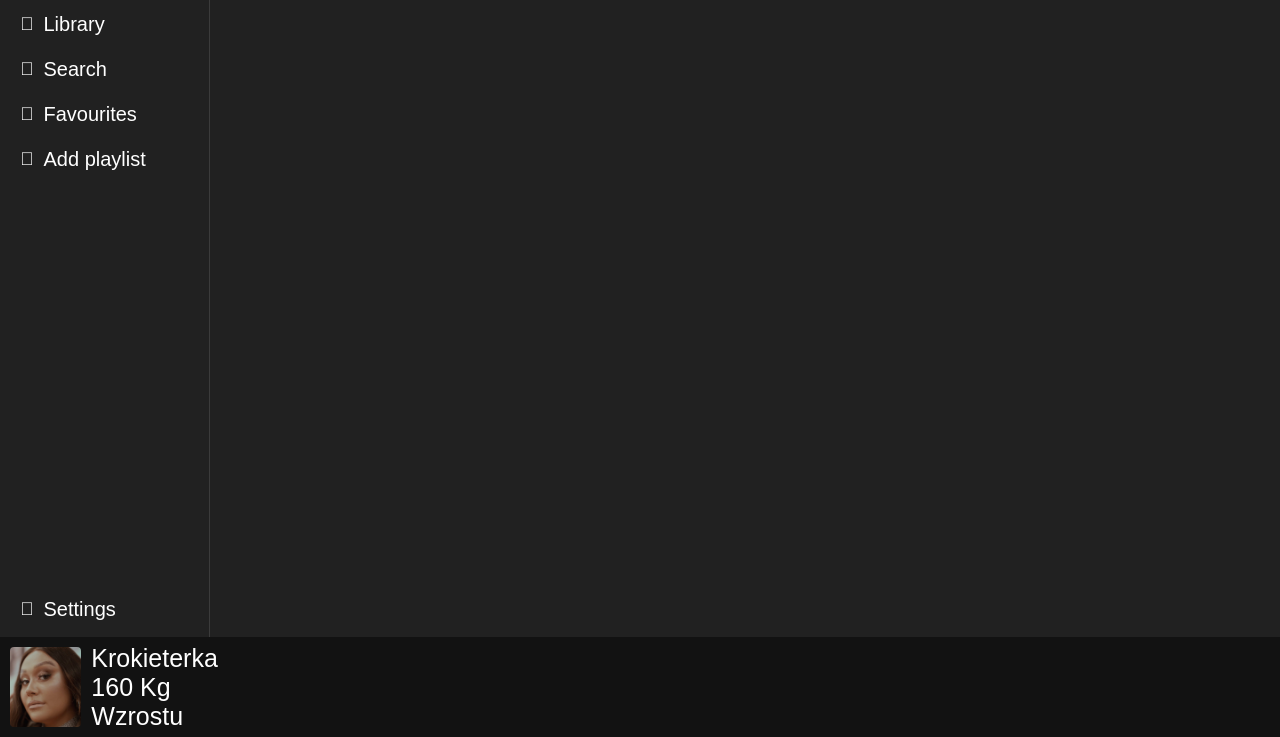
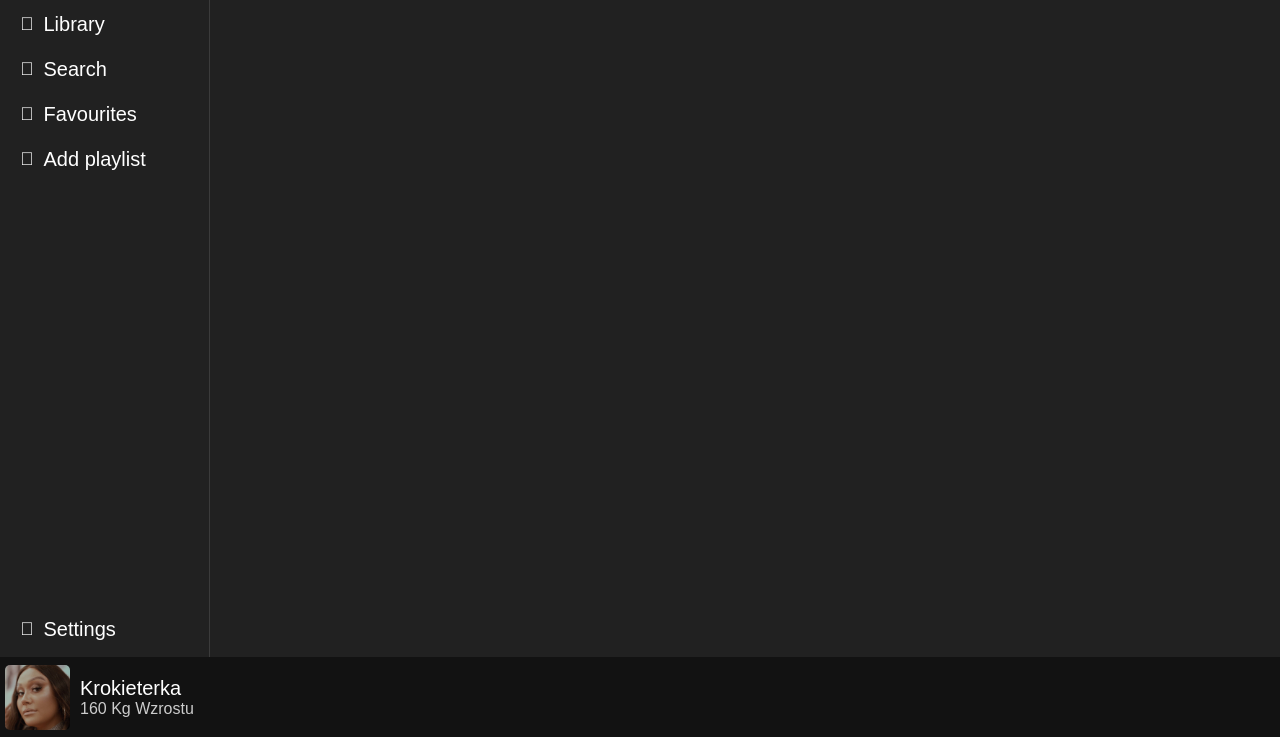
Before and after one commit to KrzysztofZawisla/JSounder, a website built with webpack: page src/index.html in a window 1280 px wide. Shown: the part 63-800 px from the top of the page. Built offline with nearby package versions, Linux system fonts and the light colour scheme; a web font is replaced by a local one.

Commit message:
updated playlists

```diff
--- a/src/index.html
+++ b/src/index.html
@@ -51,7 +51,6 @@
               <span class="icon"></span>
               <span>Updates</span>
             </div>
-
             <div class="menu-item" id="settings-button">
               <span class="icon"></span>
               <span>Settings</span>
@@ -68,6 +67,7 @@
             <div id="song-artist">160 Kg Wzrostu</div>
           </div>
         </div>
+        <div id="song-buttons"></div>
       </div>
     </div>
 
--- a/src/style.css
+++ b/src/style.css
@@ -24,14 +24,14 @@ body {
 
 #upper-content {
   width: 100%;
-  height: calc(100% - 100px);
+  height: calc(100% - 80px);
   display: flex;
   flex-direction: row;
 }
 
 #lower-content {
   width: 100%;
-  height: 100px;
+  height: 80px;
   background: #121212;
 }
 
@@ -43,19 +43,22 @@ body {
   flex-direction: column;
   align-items: center;
   border-right: 1px solid #3b3b3b;
+  justify-content: space-between;
 }
 
 #menu-top {
   width: 100%;
-  height: 100%;
+  height: calc(100% - 110px);
   display: flex;
   flex-direction: column;
 }
 #menu-bottom {
   width: 100%;
+  height: 100px;
   margin-bottom: 10px;
   display: flex;
   flex-direction: column;
+  justify-content: flex-end;
 }
 
 .menu-item {
@@ -100,12 +103,11 @@ body {
   user-select: none;
   gap: 10px;
   font-size: 20px;
-  line-height: 40px;
 }
 
 #playlists-menu {
   width: 100%;
-  height: 100%;
+  height: calc(100% - 50px);
   display: flex;
   flex-direction: column;
   overflow: auto;
@@ -154,10 +156,35 @@ body {
   background-position: center;
   background-repeat: no-repeat;
   background-size: cover;
-  height: 80px;
-  width: 80px;
-  margin: 10px;
-  border-radius: 4px;
+  height: 65px;
+  width: 65px;
+  margin: 10px 10px 10px 5px;
+  border-radius: 5px;
+}
+
+#song-details {
+  display: flex;
+  flex-direction: column;
+  align-items: flex-start;
+}
+
+#song-title {
+  font-size: 20px;
+  white-space: nowrap;
+  overflow: hidden;
+  text-overflow: ellipsis;
+  width: 150px;
+}
+
+#song-artist {
+  font-size: 16px;
+  cursor: pointer;
+  color: #ccc;
+}
+
+#song-buttons {
+  height: 100%;
+  width: calc(100% - 250px);
 }
 
 /* body {
```
